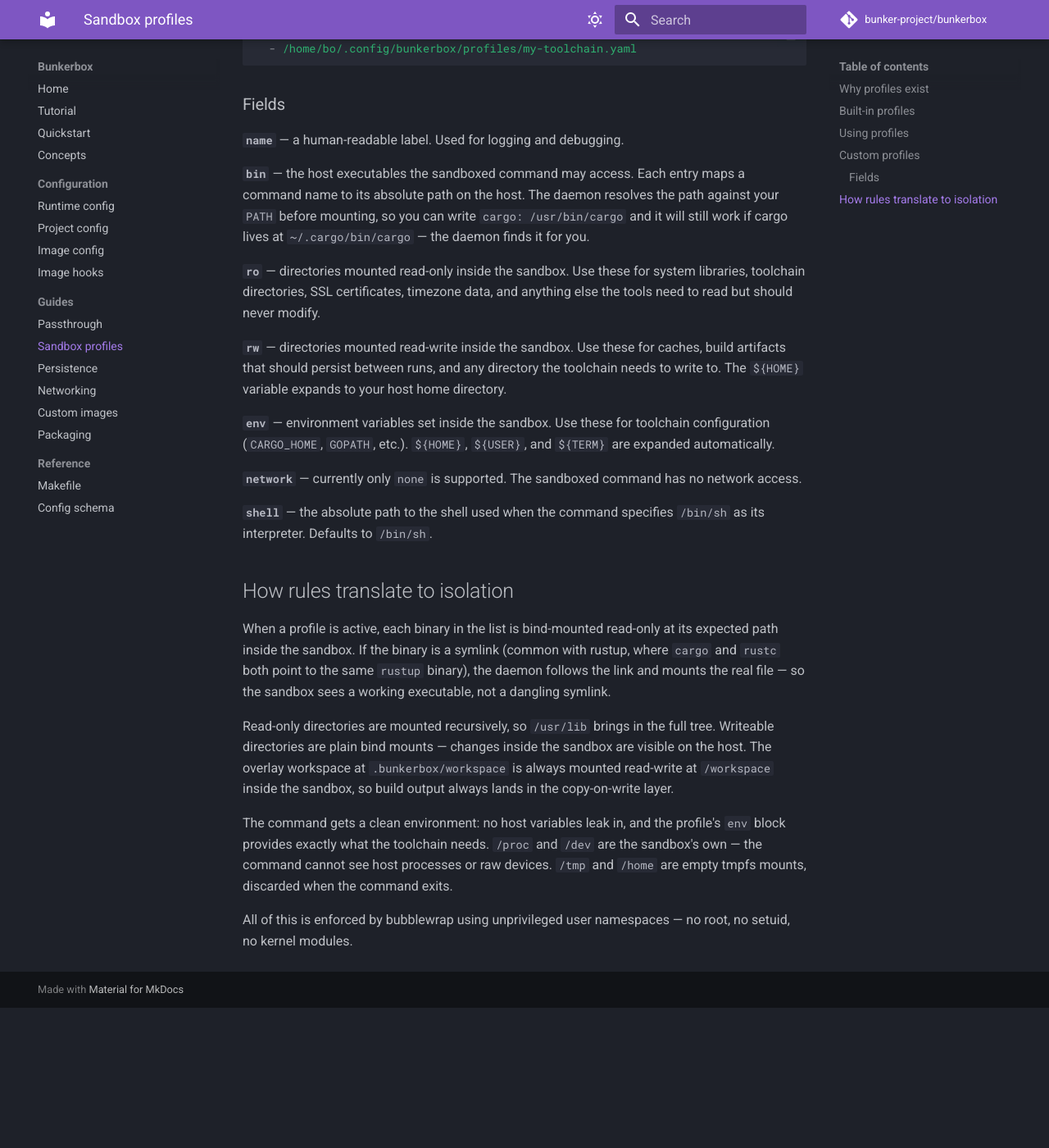
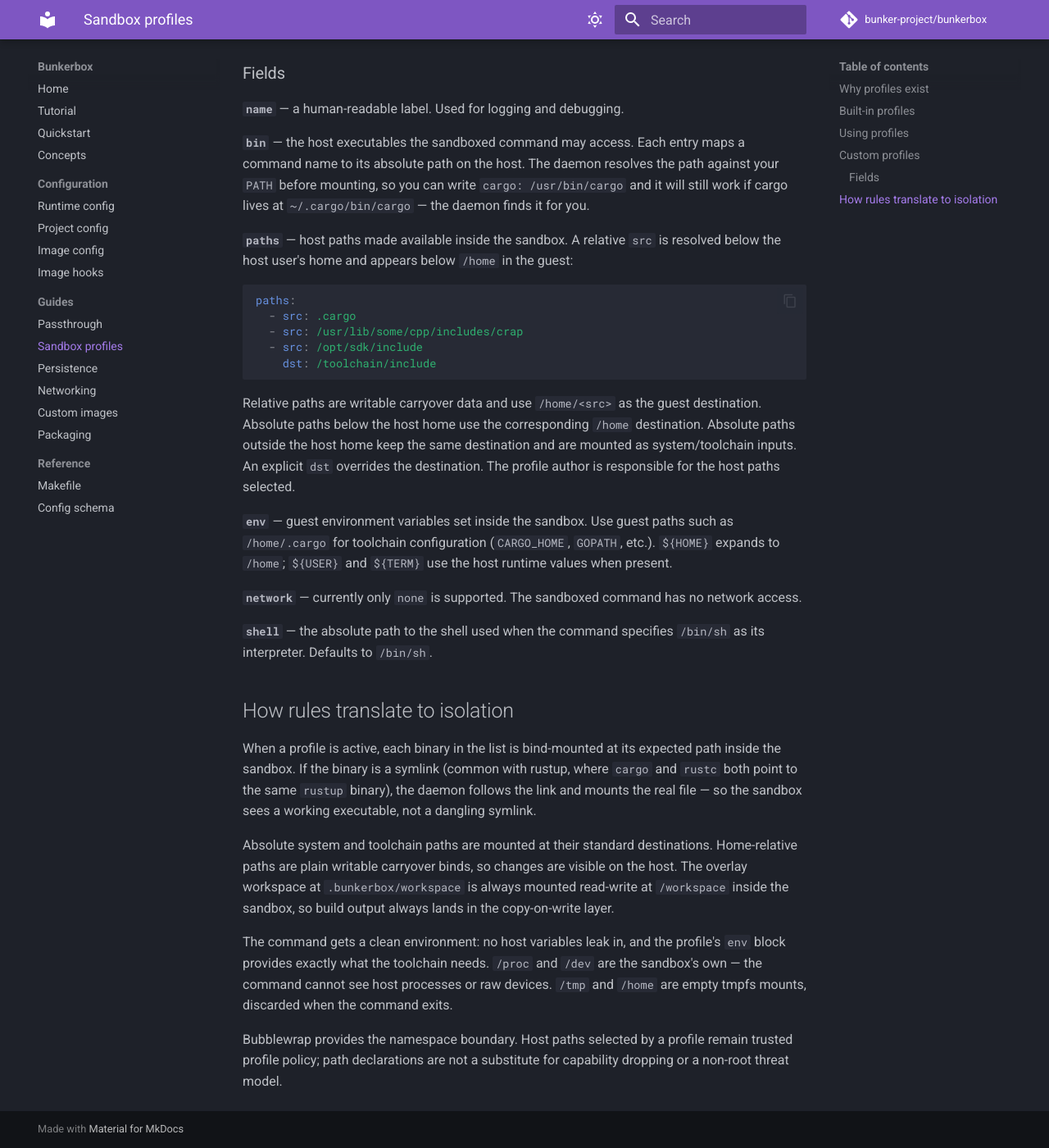
Before and after one commit to tinythings/bunkerbox, an MkDocs documentation site: the page built from docs/guides/profiles.md, in a window 1280 px wide and 1400 px high, scrolled down 2167 px. Shown: the whole window at 82% size. Built offline with MkDocs 1.6.1 and Material for MkDocs 9.7.7, drawn with Linux system fonts in a browser that asks for light colours; comment, search, counter and statistics services are not loaded; before the commit the page ends 3396 px from its top, so only the background shows below that; some of the changed text lies outside the part shown.

Commit message:
Update documentation on profiles

````diff
--- a/docs/guides/profiles.md
+++ b/docs/guides/profiles.md
@@ -23,29 +23,28 @@ Bunkerbox ships five profiles that cover the most common build systems. You
 can use them by name — no files to write, no paths to manage.
 
 **`rust`** — for projects with a `Cargo.toml`. Provides `cargo`, `rustc`,
-`rustfmt`, and `cc`. Mounts `~/.cargo` and `~/.rustup` read-write so your
-crates and toolchains are cached. Sets `CARGO_HOME` and `RUSTUP_HOME` so cargo
-knows where to look.
+`rustfmt`, and `cc`. Carries over `.cargo` and `.rustup` into the sandbox home
+and sets `CARGO_HOME` and `RUSTUP_HOME` to their guest paths.
 
 **`make`** — for projects with a `Makefile`. Provides `make`, `gcc`, `g++`,
 `ar`, `ld`, `as`, and `strip`. No writable directories by default — make
 output goes to the overlay workspace.
 
 **`go`** — for projects with a `go.mod`. Provides `go` and `gofmt`. Mounts
-the Go toolchain directory read-only and `~/go` read-write for the module
-cache. Sets `GOROOT` and `GOPATH`.
+the Go toolchain directory and carries over `go` and `.cache/go-build`. Sets
+`GOROOT`, `GOPATH`, and `GOCACHE` to guest paths.
 
 **`node`** — for projects with a `package.json`. Provides `node`, `npm`, and
-`npx`. Mounts `~/.npm` and `~/.node-gyp` read-write so packages are cached
-between runs.
+`npx`. Carries over `.npm` and `.node-gyp` so packages are cached between
+runs.
 
 **`python`** — for projects with `pyproject.toml` or `setup.py`. Provides
-`python3` and `pip3` (also aliased as `python` and `pip`). Mounts the pip
-cache read-write.
+`python3` and `pip3` (also aliased as `python` and `pip`). Carries over the
+`.cache/pip` cache.
 
 All profiles share the same base rules: system libraries (`/lib`, `/lib64`,
-`/usr/lib`) are mounted read-only, the network is disabled, and the shell is
-`/bin/sh`.
+`/usr/lib`) are available at their standard paths, the network is disabled,
+and the shell is `/bin/sh`.
 
 ## Using profiles
 
@@ -115,18 +112,27 @@ resolves the path against your `PATH` before mounting, so you can write
 `cargo: /usr/bin/cargo` and it will still work if cargo lives at
 `~/.cargo/bin/cargo` — the daemon finds it for you.
 
-**`ro`** — directories mounted read-only inside the sandbox. Use these
-for system libraries, toolchain directories, SSL certificates, timezone data,
-and anything else the tools need to read but should never modify.
+**`paths`** — host paths made available inside the sandbox. A relative `src`
+is resolved below the host user's home and appears below `/home` in the guest:
 
-**`rw`** — directories mounted read-write inside the sandbox. Use these
-for caches, build artifacts that should persist between runs, and any
-directory the toolchain needs to write to. The `${HOME}` variable expands to
-your host home directory.
+```yaml
+paths:
+  - src: .cargo
+  - src: /usr/lib/some/cpp/includes/crap
+  - src: /opt/sdk/include
+    dst: /toolchain/include
+```
 
-**`env`** — environment variables set inside the sandbox. Use these for
-toolchain configuration (`CARGO_HOME`, `GOPATH`, etc.). `${HOME}`, `${USER}`,
-and `${TERM}` are expanded automatically.
+Relative paths are writable carryover data and use `/home/<src>` as the guest
+destination. Absolute paths below the host home use the corresponding `/home`
+destination. Absolute paths outside the host home keep the same destination and
+are mounted as system/toolchain inputs. An explicit `dst` overrides the
+destination. The profile author is responsible for the host paths selected.
+
+**`env`** — guest environment variables set inside the sandbox. Use guest paths
+such as `/home/.cargo` for toolchain configuration (`CARGO_HOME`, `GOPATH`,
+etc.). `${HOME}` expands to `/home`; `${USER}` and `${TERM}` use the host
+runtime values when present.
 
 **`network`** — currently only `none` is supported. The sandboxed command has
 no network access.
@@ -136,17 +142,17 @@ no network access.
 
 ## How rules translate to isolation
 
-When a profile is active, each binary in the list is bind-mounted read-only
-at its expected path inside the sandbox. If the binary is a symlink (common
+When a profile is active, each binary in the list is bind-mounted at its
+expected path inside the sandbox. If the binary is a symlink (common
 with rustup, where `cargo` and `rustc` both point to the same `rustup`
 binary), the daemon follows the link and mounts the real file — so the
 sandbox sees a working executable, not a dangling symlink.
 
-Read-only directories are mounted recursively, so `/usr/lib` brings in the
-full tree. Writeable directories are plain bind mounts — changes inside the
-sandbox are visible on the host. The overlay workspace at `.bunkerbox/workspace`
-is always mounted read-write at `/workspace` inside the sandbox, so build
-output always lands in the copy-on-write layer.
+Absolute system and toolchain paths are mounted at their standard destinations.
+Home-relative paths are plain writable carryover binds, so changes are visible
+on the host. The overlay workspace at `.bunkerbox/workspace` is always mounted
+read-write at `/workspace` inside the sandbox, so build output always lands in
+the copy-on-write layer.
 
 The command gets a clean environment: no host variables leak in, and the
 profile's `env` block provides exactly what the toolchain needs. `/proc` and
@@ -154,5 +160,6 @@ profile's `env` block provides exactly what the toolchain needs. `/proc` and
 devices. `/tmp` and `/home` are empty tmpfs mounts, discarded when the
 command exits.
 
-All of this is enforced by bubblewrap using unprivileged user namespaces — no
-root, no setuid, no kernel modules.
+Bubblewrap provides the namespace boundary. Host paths selected by a profile
+remain trusted profile policy; path declarations are not a substitute for
+capability dropping or a non-root threat model.
````
Also changed, not shown: other parts of docs/guides/profiles.md (+7 -9 lines), docs/concepts.md (+10 -9 lines), docs/config/project.md (+6 -6 lines), docs/reference/config-schema.md (+29 -0 lines).
